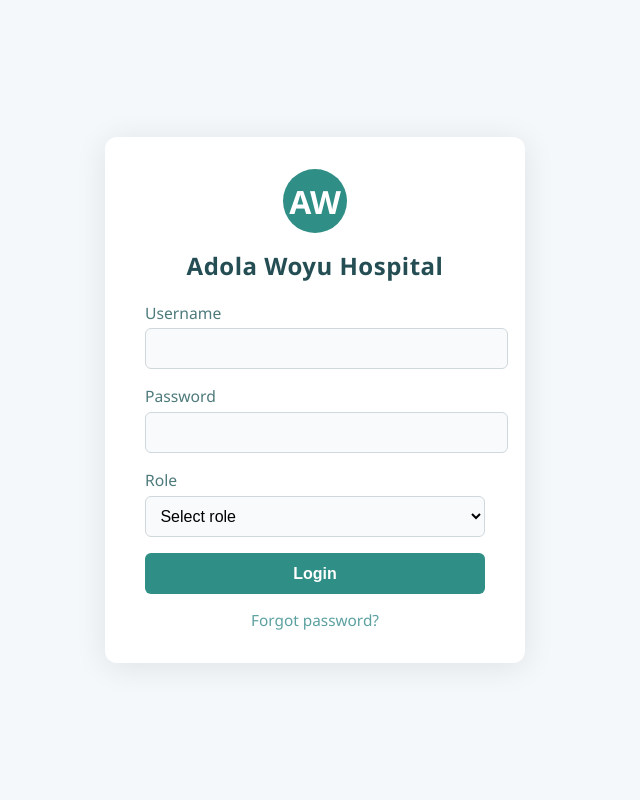
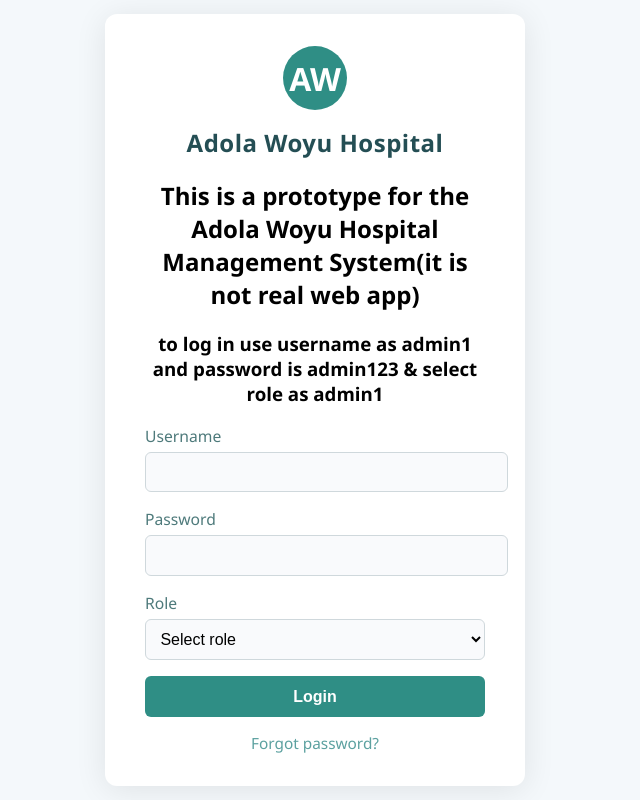
Before and after one commit to life181/Adola-Woyu-General-Hospital-Management-System, a plain HTML site: page index.html in a window 1280 px wide. Shown: the whole page, without its empty margins (325-965 px from the left). Drawn offline with Linux system fonts and the light colour scheme.

Commit message:
index.html

```diff
--- a/index.html
+++ b/index.html
@@ -22,6 +22,8 @@
   <div class="login-container">
     <div class="hospital-logo">AW</div>
     <h1>Adola Woyu Hospital</h1>
+    <h2> This is a prototype for the Adola Woyu Hospital Management System(it is not real web app)</h2>
+    <h3> to log in use username as admin1 and password is admin123  & select role as admin1</h3>
     <form class="login-form" id="loginForm">
       <div class="error-message" id="loginError"></div>
       <label for="username">Username</label>
```
